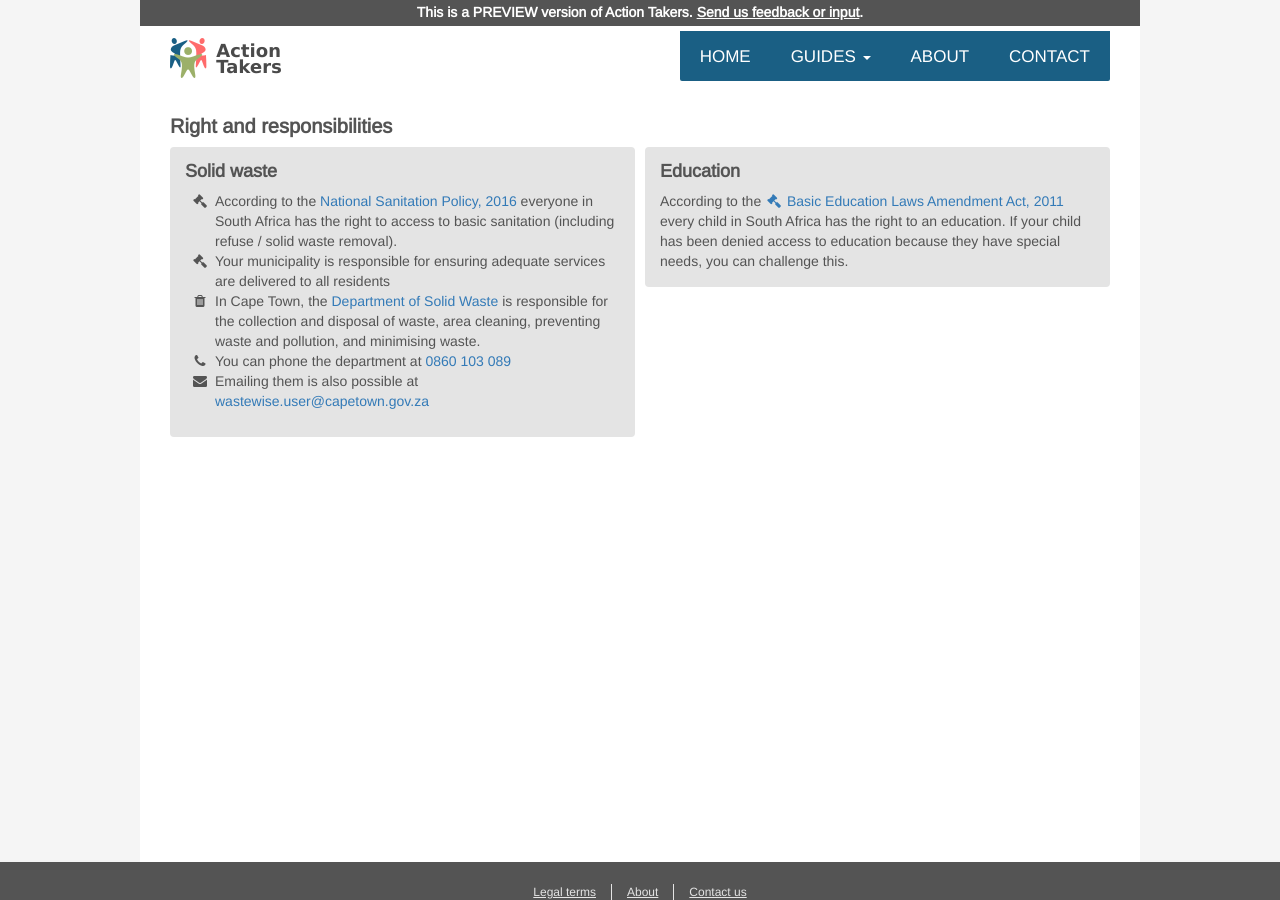
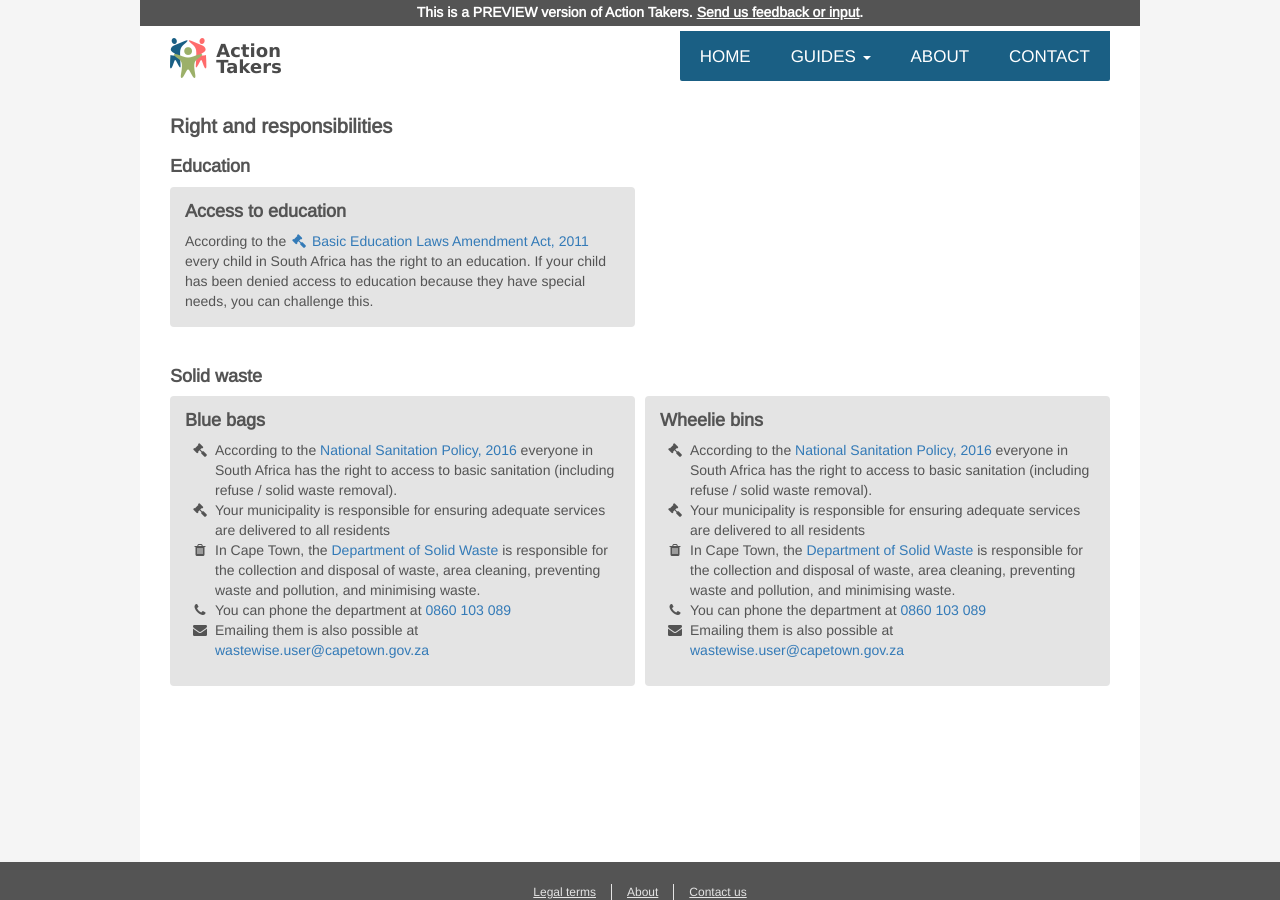
Before and after one commit to OpenUpSA/action-takers, a Jekyll site: the page built from rights-responsibilities.html, in a window 1280 px wide and 900 px high. Built offline with Jekyll 4.4.1, drawn with Linux system fonts in a browser that asks for light colours; nearby versions of some CDN libraries.

Commit message:
rights page per guide

```diff
--- a/rights-responsibilities.html
+++ b/rights-responsibilities.html
@@ -4,10 +4,20 @@
 simple-name: rights-responsibilities
 ---
 <section class="rights-responsibilities">
+  <h2 id="education">Education</h2>
   <div class="row">
     <div class="col-md-6">
       <div class="single-rights">
-        <h2 id="solid-waste">Solid waste</h2>
+        <h2>Access to education</h2>
+        <div>According to the <a class="act" target="_blank" href="https://www.acts.co.za/south-african-schools-act/index.html"> <i class="fa fa-fw fa-gavel" aria-hidden="true"></i> Basic Education Laws Amendment Act, 2011</a> every child in South Africa has the right to an education. If your child has been denied access to education because they have special needs, you can challenge this.</div>
+      </div>
+    </div>
+  </div>
+  <h2 id="solid-waste">Solid waste</h2>
+  <div class="row">
+    <div class="col-md-6">
+      <div class="single-rights">
+        <h2>Blue bags</h2>
         <ul class="fa-ul">
           <li>
             <i class="fa-li fa fa-gavel" aria-hidden="true"></i> According to the <a target="_blank" href="http://www.dwa.gov.za/Documents/sanitation/17005SC_POLICY_National%20Sanitation%20Policy%202016%20FINAL310117.pdf"> National Sanitation Policy, 2016</a> everyone in South Africa has the right to access to basic sanitation (including refuse / solid waste removal).
@@ -29,8 +39,24 @@
     </div>
     <div class="col-md-6">
       <div class="single-rights">
-        <h2 id="solid-waste">Education</h2>
-        <div>According to the <a class="act" target="_blank" href="https://www.acts.co.za/south-african-schools-act/index.html"> <i class="fa fa-fw fa-gavel" aria-hidden="true"></i> Basic Education Laws Amendment Act, 2011</a> every child in South Africa has the right to an education. If your child has been denied access to education because they have special needs, you can challenge this.</div>
+        <h2>Wheelie bins</h2>
+        <ul class="fa-ul">
+          <li>
+            <i class="fa-li fa fa-gavel" aria-hidden="true"></i> According to the <a target="_blank" href="http://www.dwa.gov.za/Documents/sanitation/17005SC_POLICY_National%20Sanitation%20Policy%202016%20FINAL310117.pdf"> National Sanitation Policy, 2016</a> everyone in South Africa has the right to access to basic sanitation (including refuse / solid waste removal).
+          </li>
+          <li>
+            <i class="fa-li fa fa-gavel" aria-hidden="true"></i>Your municipality is responsible for ensuring adequate services are delivered to all residents
+          </li>
+          <li>
+            <i class="fa-li fa fa-trash" aria-hidden="true"></i> In Cape Town, the <a href="http://www.capetown.gov.za/Departments/Solid%20Waste%20Management%20Department" target="_blank">Department of Solid Waste</a> is responsible for the collection and disposal of waste, area cleaning, preventing waste and pollution, and minimising waste.
+          </li>
+          <li>
+            <i class="fa-li fa fa-phone" aria-hidden="true"></i> You can phone the department at <a href="tel:0860103089">0860 103 089</a>
+          </li>
+          <li>
+            <i class="fa-li fa fa-envelope" aria-hidden="true"></i>Emailing them is also possible at <a href="mailto:wastewise.user@capetown.gov.za">wastewise.user@capetown.gov.za</a>
+          </li>
+        </ul>
       </div>
     </div>
   </div>
```
